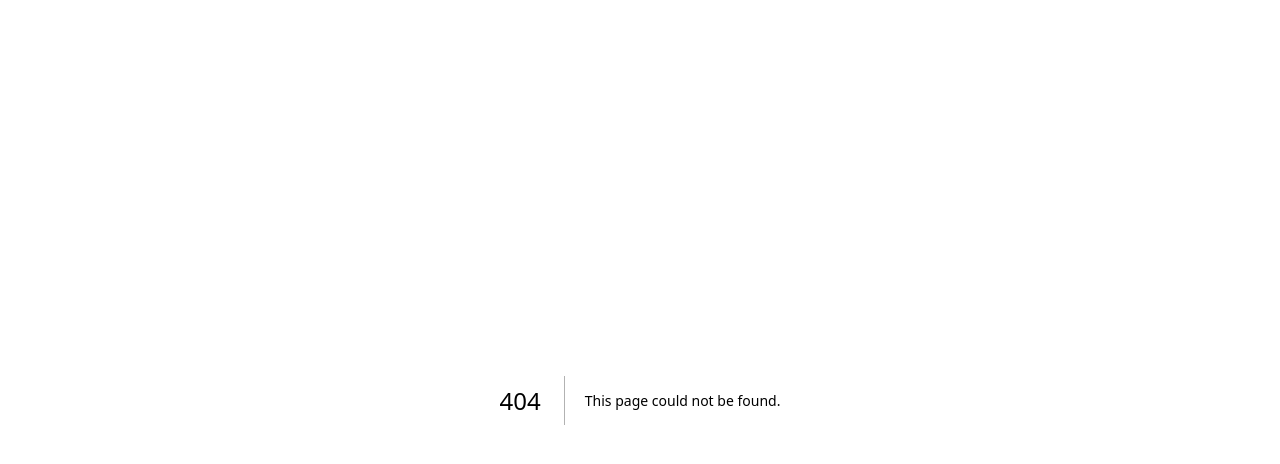
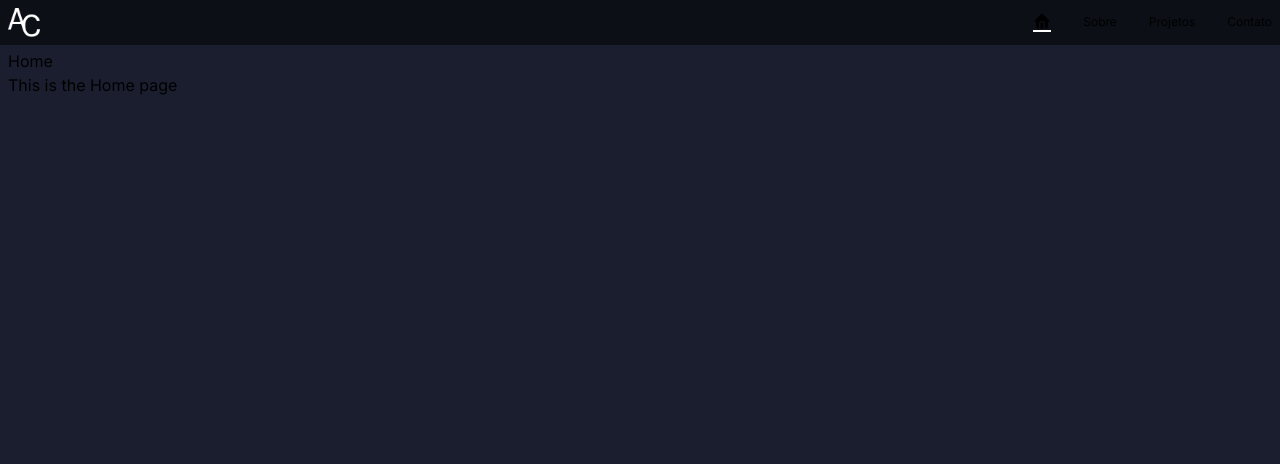
Before and after one commit to AndreyCadmo/Portfolio, a Next.js app: page /home in a window 1280 px wide. Before the commit this address had no page. Shown: the top 464 px of the page. Built offline with nearby package versions, Linux system fonts and the light colour scheme.

Commit message:
criando páginas Sobre Projetos, Contatos e Home

```diff
--- /dev/null
+++ b/src/app/(interno)/about/page.tsx
@@ -0,0 +1,8 @@
+export default function Page() {
+  return (
+    <div>
+      <h1>About</h1>
+      <p>This is the about page</p>
+    </div>
+  );
+}
--- /dev/null
+++ b/src/app/(interno)/contact/page.tsx
@@ -0,0 +1,8 @@
+export default function Page() {
+  return (
+    <div>
+      <h1>Contacts</h1>
+      <p>This is the contacts page</p>
+    </div>
+  );
+}
--- /dev/null
+++ b/src/app/(interno)/home/page.tsx
@@ -0,0 +1,8 @@
+export default function Page() {
+    return (
+        <div>
+        <h1>Home</h1>
+        <p>This is the Home page</p>
+      </div>
+    );
+}
--- /dev/null
+++ b/src/app/(interno)/projects/page.tsx
@@ -0,0 +1,8 @@
+export default function Page() {
+  return (
+    <div>
+      <h1>Projects</h1>
+      <p>This is the projects page</p>
+    </div>
+  );
+}
```
